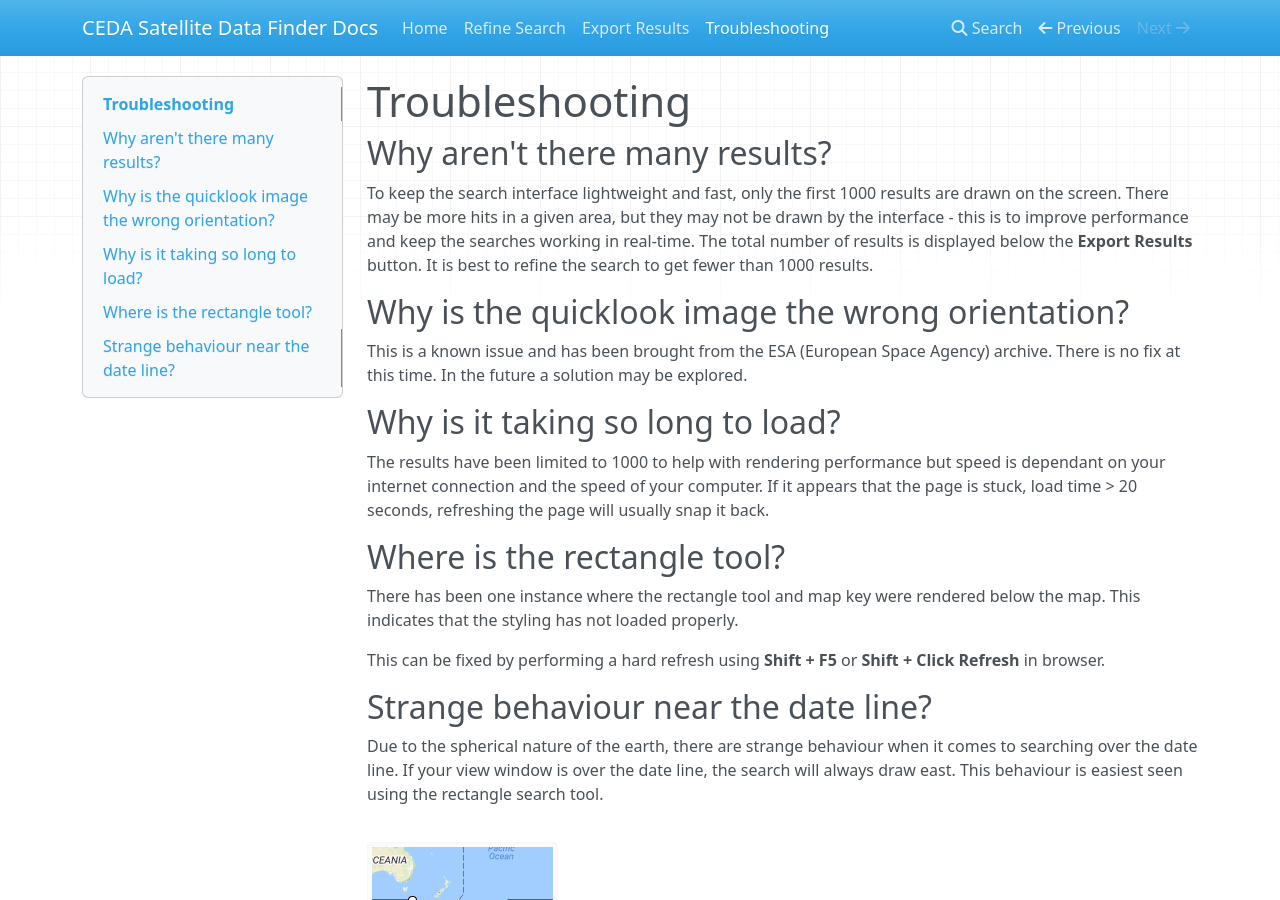
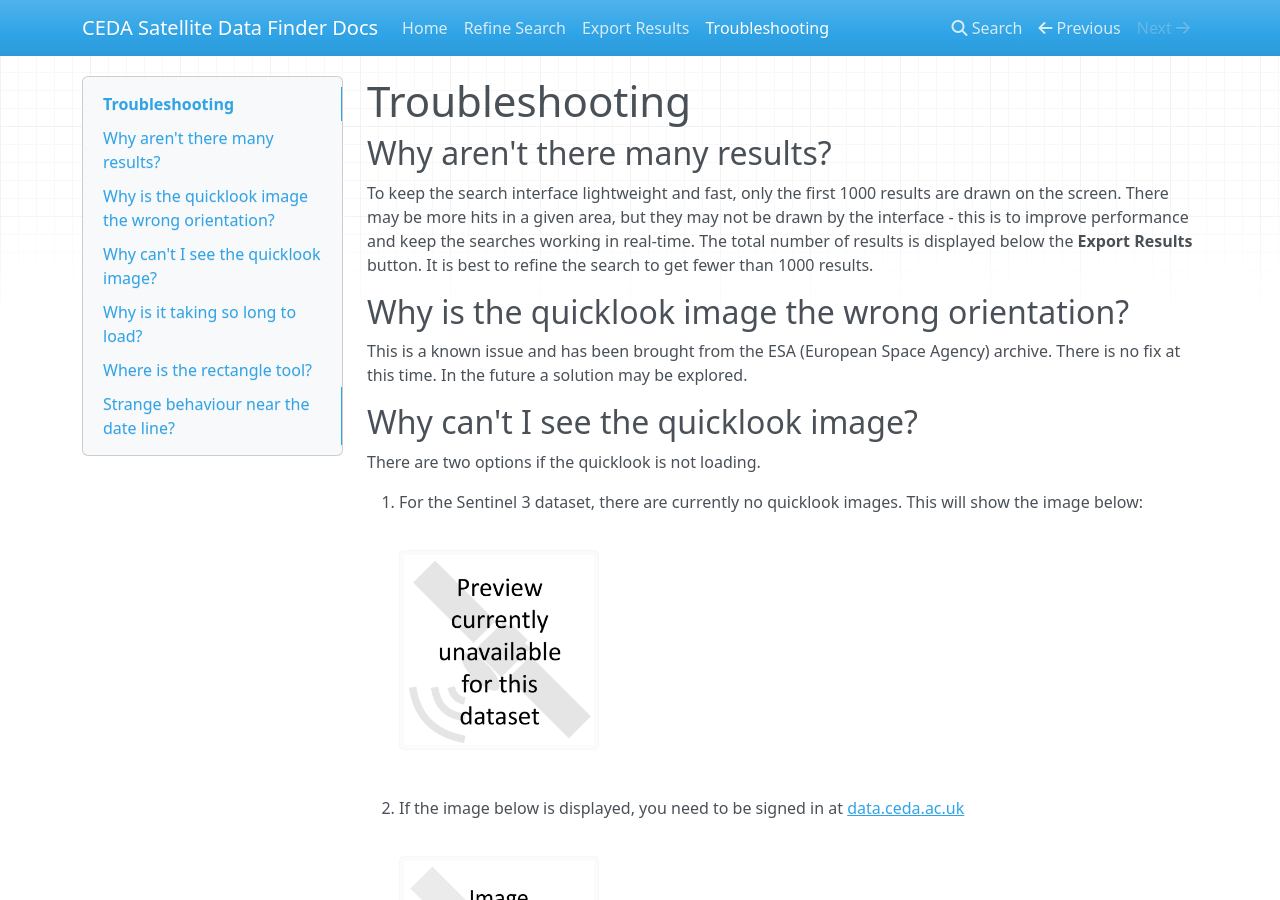
Before and after one commit to cedadev/ceda-sat-finder, an MkDocs documentation site: the page built from satellite-search-ui/docs/user/docs/troubleshooting.md, in a window 1280 px wide and 900 px high. Built offline with MkDocs 1.6.1, drawn with Linux system fonts in a browser that asks for light colours; nearby versions of some CDN libraries; old or Windows-style settings are respelled for this version of MkDocs.

Commit message:
Found instance where map object not being passed in. Modified docs site to include more information about signing in to view quicklooks. fixes #49

```diff
--- a/satellite-search-ui/docs/user/docs/troubleshooting.md
+++ b/satellite-search-ui/docs/user/docs/troubleshooting.md
@@ -16,6 +16,21 @@ Why is the quicklook image the wrong orientation?
 
 This is a known issue and has been brought from the ESA (European Space Agency) archive.
 There is no fix at this time. In the future a solution may be explored.
+
+Why can't I see the quicklook image?
+-------------------------------------
+
+There are two options if the quicklook is not loading.
+
+1. For the Sentinel 3 dataset, there are currently no quicklook images. This will show the image below:
+
+    <img src="../images/no_preview.png" width="200">
+
+2. If the image below is displayed, you need to be signed in at <a href="https://auth.ceda.ac.uk/account/signin/?r=http%3A//data%2Eceda%2Eac%2Euk/" target="_blank">data.ceda.ac.uk</a>
+
+    <img src="../images/unavailable.png" width="200">
+
+
 
 Why is it taking so long to load?
 ---------------------------------
```
Also changed, not shown: satellite-search-ui/docs/user/docs/index.md (+2 -1 lines), satellite-search-ui/docs/user/docs/images/no_preview.png (added), satellite-search-ui/docs/user/docs/images/unavailable.png (added), satellite-search-ui/docs/user/site/images/no_preview.png (added), satellite-search-ui/docs/user/site/images/unavailable.png (added), satellite-search-ui/docs/user/site/index.html, satellite-search-ui/docs/user/site/mkdocs/search_index.json, satellite-search-ui/docs/user/site/sitemap.xml, satellite-search-ui/docs/user/site/troubleshooting/index.html, 1 other file.
